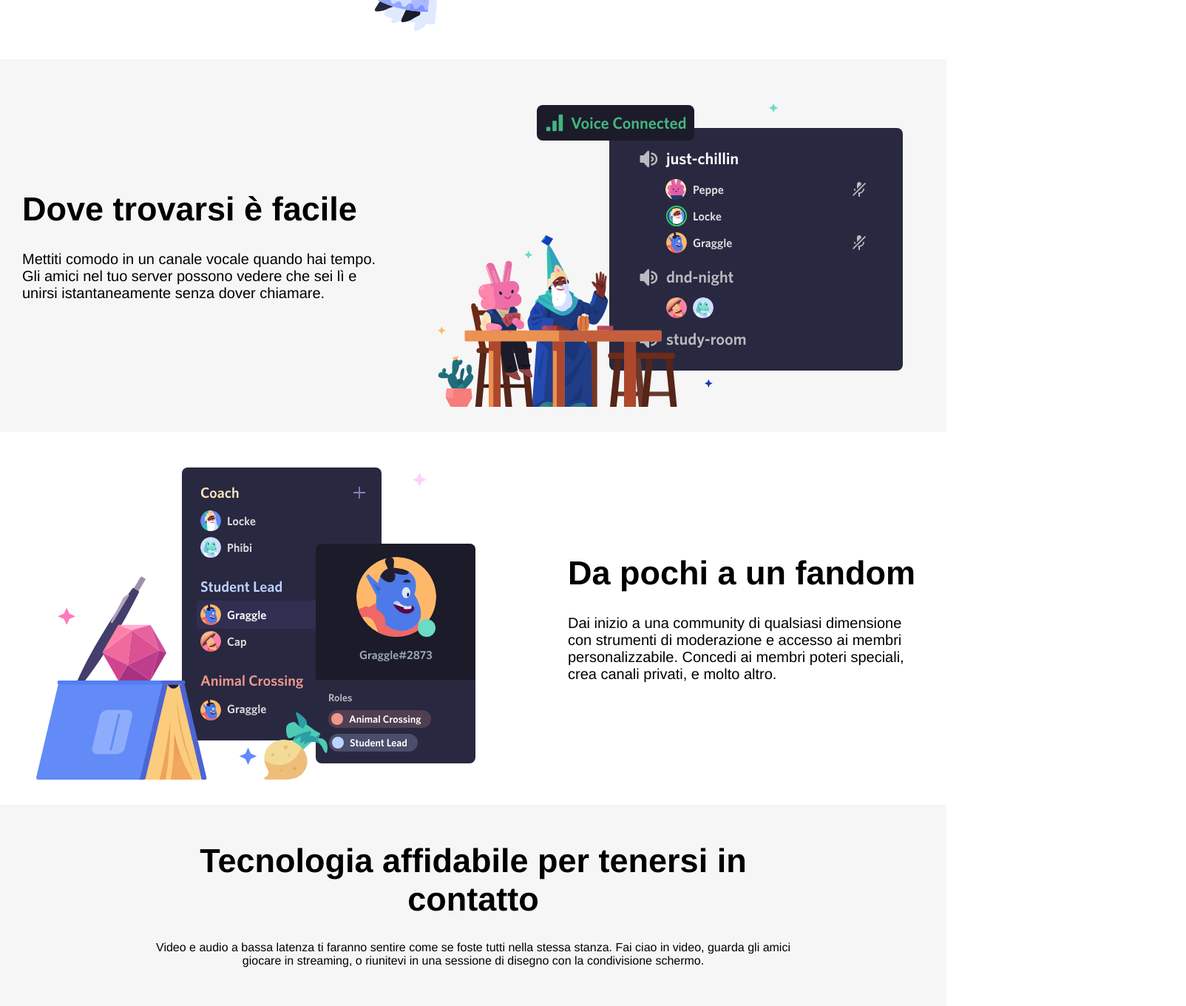
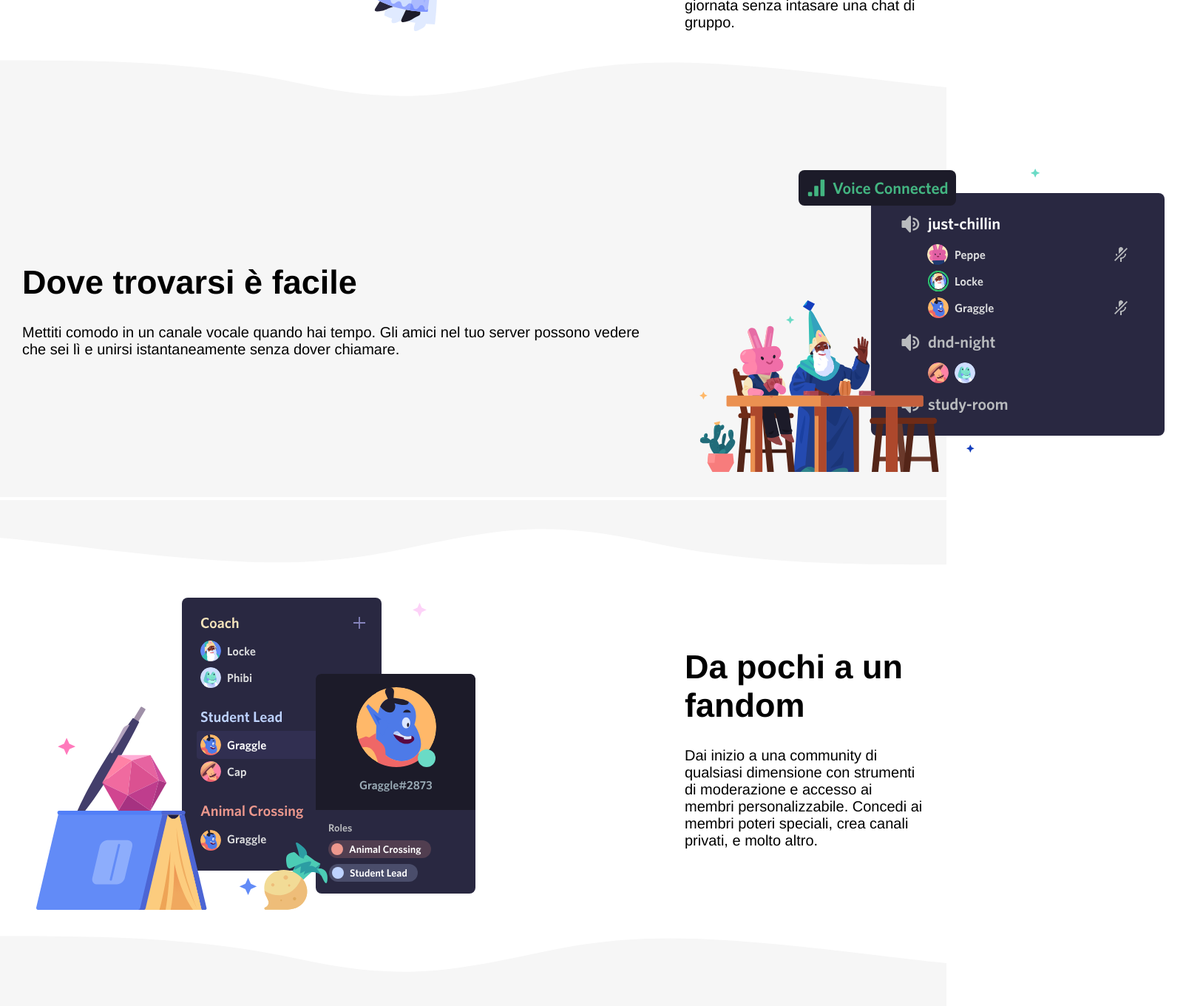
Before and after one commit to BarrioTropical/htmlcss-discord, a plain HTML site: page index.html in a window 1280 px wide. Shown: the part 1017-2377 px from the top of the page at 74% size, 1604 px wide, since content can reach past the window. Drawn offline with Linux system fonts and the light colour scheme.

Commit message:
inserimento wave - bonus

```diff
--- a/css/style.css
+++ b/css/style.css
@@ -163,7 +163,7 @@ header nav.container{
 }
 
 .col-right{
-    width: 70%;
+    width: 30%;
     padding: 30px;
     align-items: center;
     float: left;
@@ -200,6 +200,7 @@ header nav.container{
 
 .footer-container{
     margin: 0 auto;
+    width: 1170px;
     display: flex;
     width: 80%;
     justify-content: space-around;
@@ -232,3 +233,19 @@ i{
     align-items: center;
     padding-bottom: 40px;
 }
+
+/* Bonus */
+
+.wave-row{
+    color:#f6f6f6;
+    display: block;
+    margin-bottom: -5px;
+}
+
+.wave-row-rotate{
+    color:#f6f6f6;
+    display: block;
+    margin-top: 0px;
+    margin-bottom: -5px;
+    transform: rotate(180deg);
+}
--- a/index.html
+++ b/index.html
@@ -48,6 +48,10 @@
         </section>
         </div>
 
+        <div class="wave-row">
+            <svg class="wave-1hkxOo" version="1.1" xmlns="http://www.w3.org/2000/svg" viewBox="0 0 1440 100" preserveAspectRatio="none"><path class="wavePath-haxJK1 animationPaused-2hZ4IO" d="M826.337463,25.5396311 C670.970254,58.655965 603.696181,68.7870267 447.802481,35.1443383 C293.342778,1.81111414 137.33377,1.81111414 0,1.81111414 L0,150 L1920,150 L1920,1.81111414 C1739.53523,-16.6853983 1679.86404,73.1607868 1389.7826,37.4859505 C1099.70117,1.81111414 981.704672,-7.57670281 826.337463,25.5396311 Z" fill="currentColor"></path></svg>
+        </div>
+
 
         <div class="column clearfix section-grey">
             <section class="col-left ">
@@ -59,6 +63,10 @@
             </section>
         </div>
 
+        <div class="wave-row-rotate">
+            <svg class="wave-1hkxOo" version="1.1" xmlns="http://www.w3.org/2000/svg" viewBox="0 0 1440 100" preserveAspectRatio="none"><path class="wavePath-haxJK1 animationPaused-2hZ4IO" d="M826.337463,25.5396311 C670.970254,58.655965 603.696181,68.7870267 447.802481,35.1443383 C293.342778,1.81111414 137.33377,1.81111414 0,1.81111414 L0,150 L1920,150 L1920,1.81111414 C1739.53523,-16.6853983 1679.86404,73.1607868 1389.7826,37.4859505 C1099.70117,1.81111414 981.704672,-7.57670281 826.337463,25.5396311 Z" fill="currentColor"></path></svg>
+        </div>
+
         <div class="column clearfix">
             <section class="col-left">
                 <img src="./img/item3.svg">
@@ -67,7 +75,11 @@
                 <h2>Da pochi a un fandom</h2>
                 <p>Dai inizio a una community di qualsiasi dimensione con strumenti di moderazione e accesso ai membri personalizzabile. Concedi ai membri poteri speciali, crea canali privati, e molto altro.</p>
             </section>
-            </div>
+        </div>
+
+        <div class="wave-row">
+            <svg class="wave-1hkxOo" version="1.1" xmlns="http://www.w3.org/2000/svg" viewBox="0 0 1440 100" preserveAspectRatio="none"><path class="wavePath-haxJK1 animationPaused-2hZ4IO" d="M826.337463,25.5396311 C670.970254,58.655965 603.696181,68.7870267 447.802481,35.1443383 C293.342778,1.81111414 137.33377,1.81111414 0,1.81111414 L0,150 L1920,150 L1920,1.81111414 C1739.53523,-16.6853983 1679.86404,73.1607868 1389.7826,37.4859505 C1099.70117,1.81111414 981.704672,-7.57670281 826.337463,25.5396311 Z" fill="currentColor"></path></svg>
+        </div>
 
         <div class="large-section section-grey">
             <div class="box-large">
@@ -86,10 +98,8 @@
         <div class="footer-container">
             <ul>
                 <li><h4>Il tuo posto per parlare</h4></li>
-                <li><img src="./img/ita.png" >Italiano</li>
-                <li>
-                    <i class="fa-brands fa-twitter"></i>
-                </li>
+                <li><img src="./img/ita.png" >Italiano<i class="fa-solid fa-angle-down"></i></li>
+                <li><i class="fa-brands fa-twitter"></i> &nbsp; <i class="fa-brands fa-instagram"></i> &nbsp; <i class="fa-brands fa-facebook"></i> &nbsp;<i class="fa-brands fa-youtube"></i>  </li>
             </ul>
             <ul>
                 <li><h4>Prodotto</h4></li>
```
